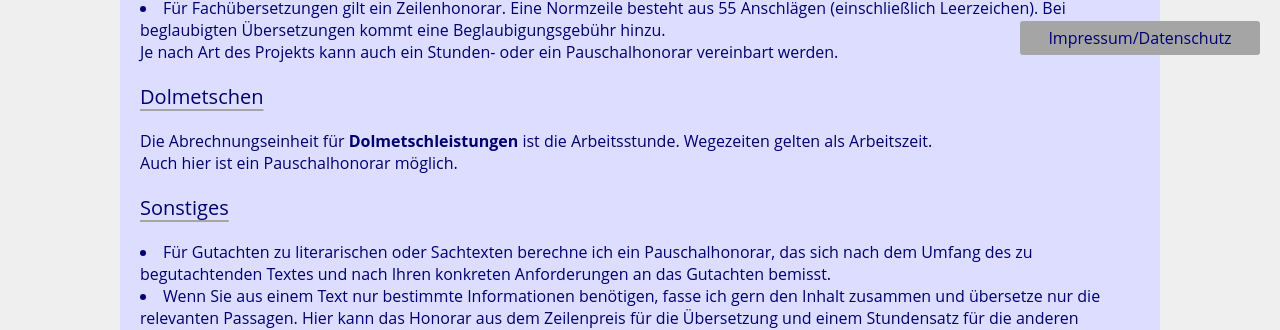
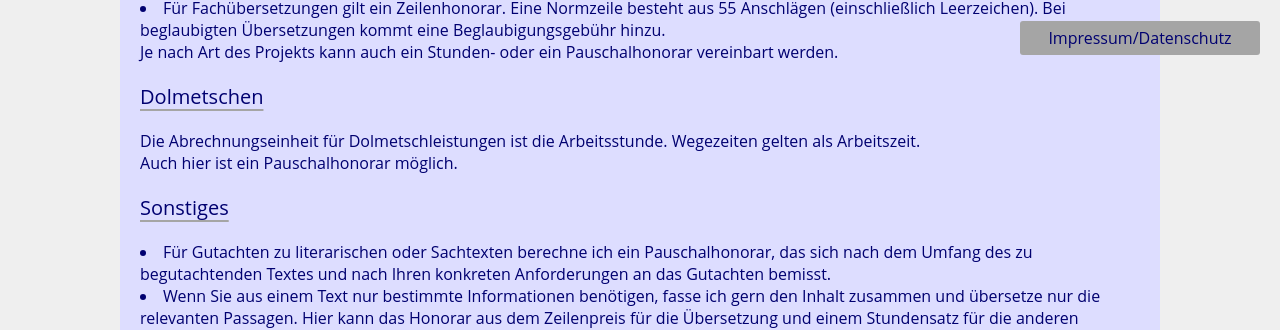
Before and after one commit to rixx/revesz.de, a Jekyll site: the page built from leistungen.md, in a window 1280 px wide. Shown: the part 825-1155 px from the top of the page. Built offline with Jekyll 4.4.1, drawn with Linux system fonts in a browser that asks for light colours.

Commit message:
Update leistungen.md

```diff
--- a/leistungen.md
+++ b/leistungen.md
@@ -18,7 +18,7 @@ Wieviel Zeit ich für eine Übersetzung benötige und was sie kostet, hängt von
 <li>Für Fachübersetzungen gilt ein Zeilenhonorar. Eine Normzeile besteht aus 55 Anschlägen (einschließlich Leerzeichen). Bei beglaubigten Übersetzungen kommt eine Beglaubigungsgebühr hinzu. <br>Je nach Art des Projekts kann auch ein Stunden- oder ein Pauschalhonorar vereinbart werden.</li><p>
 
 <h3>Dolmetschen</h3>
-Die Abrechnungseinheit für <span style="font-weight:bold;">Dolmetschleistungen</span> ist die Arbeitsstunde. Wegezeiten gelten als Arbeitszeit. <br>Auch hier ist ein Pauschalhonorar möglich.
+Die Abrechnungseinheit für Dolmetschleistungen ist die Arbeitsstunde. Wegezeiten gelten als Arbeitszeit. <br>Auch hier ist ein Pauschalhonorar möglich.
 
 <h3>Sonstiges</h3>
 <li>Für Gutachten zu literarischen oder Sachtexten berechne ich ein Pauschalhonorar, das sich nach dem Umfang des zu begutachtenden Textes und nach Ihren konkreten Anforderungen an das Gutachten bemisst. </li>
```
